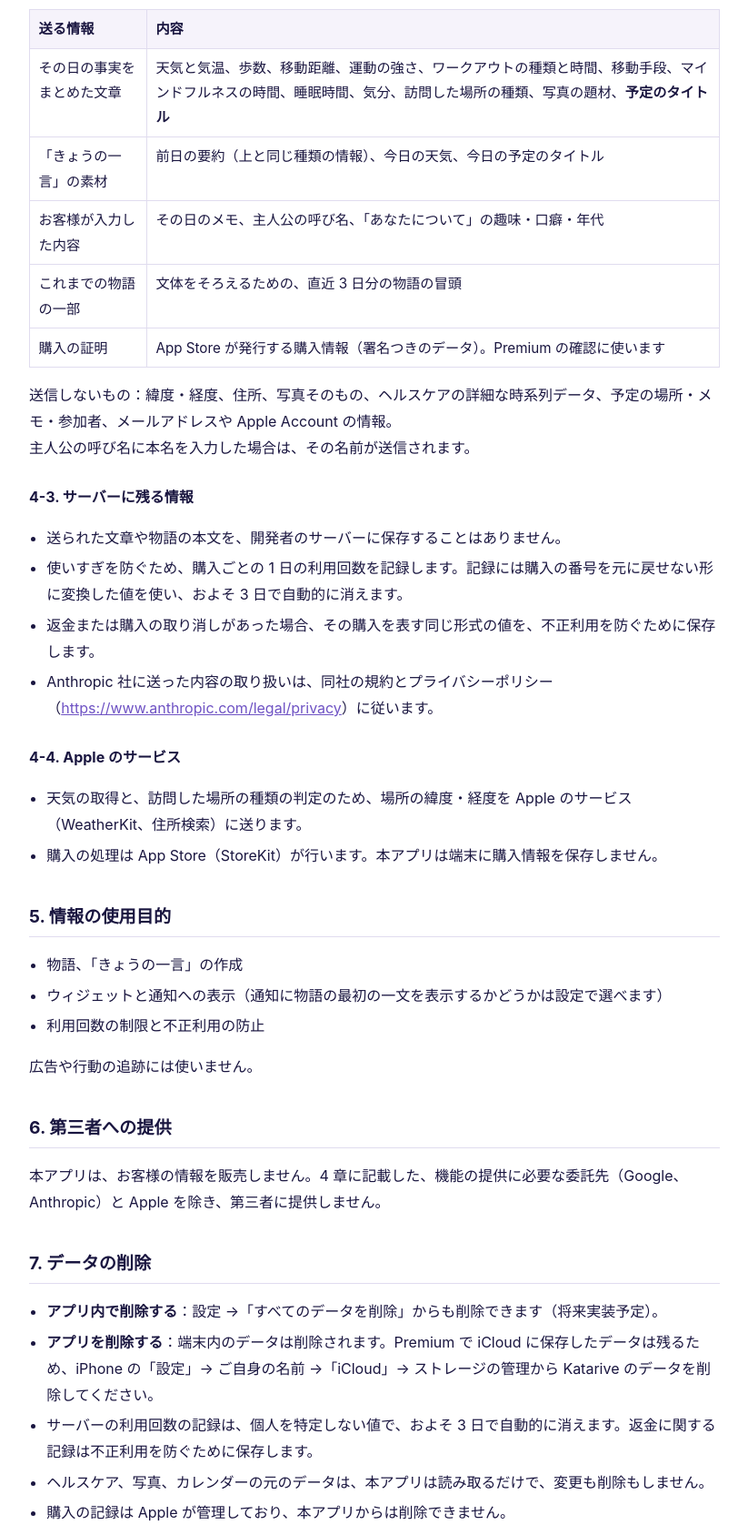
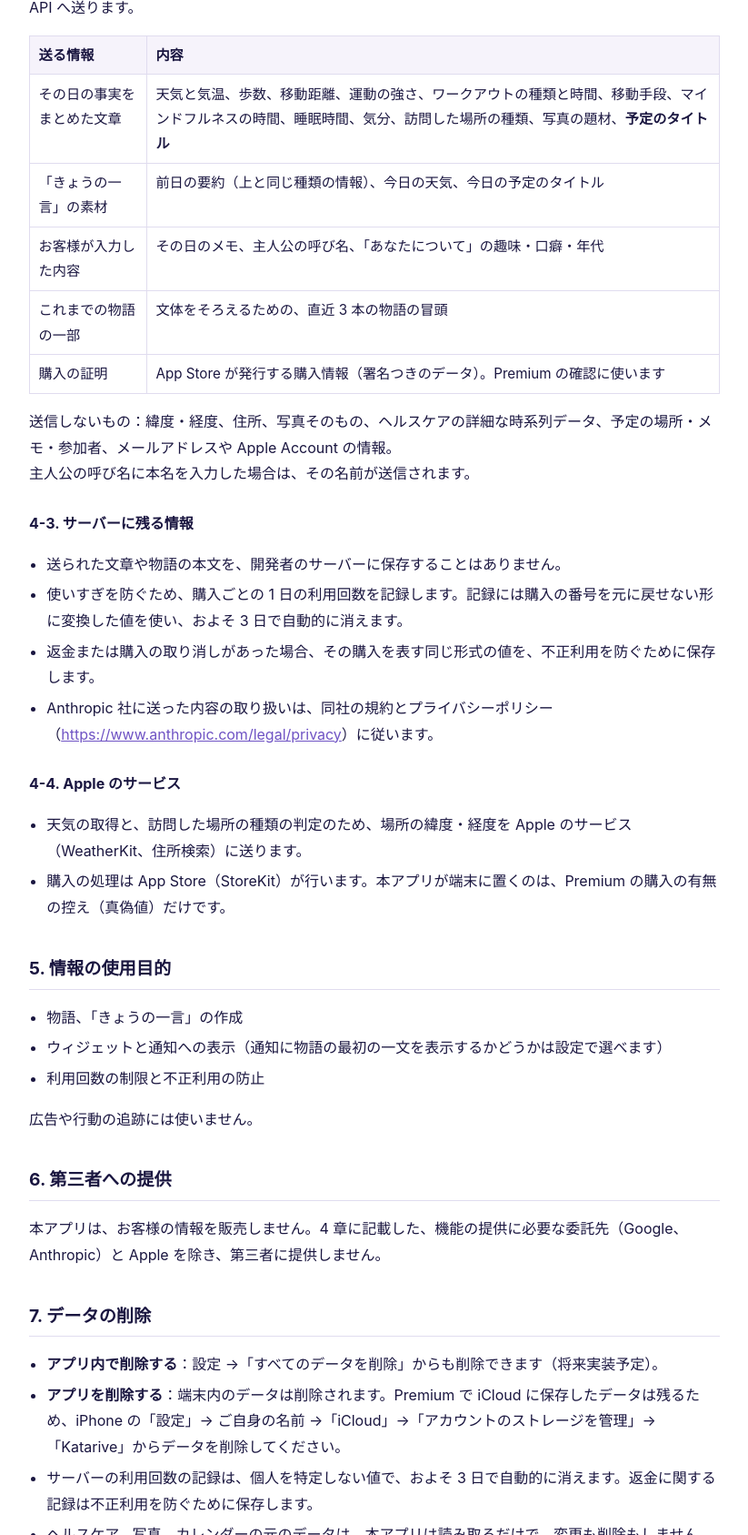
Before and after one commit to yosuke1114/katarive-legal, a plain HTML site: page privacy/index.html in a window 1280 px wide. Shown: the part 1953-3640 px from the top of the page at 91% size, without its empty margins (228-1051 px from the left). Drawn offline with Linux system fonts and the light colour scheme.

Commit message:
現在の版の事実を訂正：訪問の保存期間・直近の物語の本数・端末に置く購入情報・iCloud の消し方
- 訪問の緯度・経度は、新しい訪問を保存するときに 30 日より古いものを消す（しばらく訪問がないと 30 日を超えて残る）
- 送るのは直近 3 本の物語の冒頭（「3 日分」ではない）
- 端末には購入の有無の控え（真偽値）だけを置く（「購入情報を保存しない」を訂正）
- iCloud のデータの消し方を「アカウントのストレージを管理」からに

削除機能（「すべてのデータを削除」）には触れない。

Co-Authored-By: Claude Opus 5.5 <noreply@anthropic.com>
Claude-Session: https://claude.ai/code/session_014WGk9TnAUP7qaXCCMvCZ7k

```diff
--- a/privacy/index.html
+++ b/privacy/index.html
@@ -65,7 +65,7 @@
   <h2>3. 保存する場所</h2>
 
   <h3>3-1. 端末</h3>
-  <p>毎日の記録、物語、「きょうの一言」、入力した内容、設定は、端末内に保存します。訪問した場所の緯度・経度は端末内だけに置き、およそ 30 日で消します。ウィジェットに表示する物語の冒頭などは、端末内でアプリとウィジェットが共有します。</p>
+  <p>毎日の記録、物語、「きょうの一言」、入力した内容、設定は、端末内に保存します。訪問した場所の緯度・経度は端末内だけに置きます。新しい訪問を保存するときに 30 日より古いものを消すため、しばらく訪問がないと 30 日を超えて残ることがあります。ウィジェットに表示する物語の冒頭などは、端末内でアプリとウィジェットが共有します。</p>
 
   <h3>3-2. iCloud（Premium のみ）</h3>
   <p>Premium をご利用で、端末が iCloud にサインインしている場合、毎日の記録、物語、「きょうの一言」、メモ、「あなたについて」を、お客様ご自身の iCloud（プライベートデータベース）に保存し、同じ Apple Account の端末の間で同期します。</p>
@@ -91,7 +91,7 @@
       <tr><td>その日の事実をまとめた文章</td><td>天気と気温、歩数、移動距離、運動の強さ、ワークアウトの種類と時間、移動手段、マインドフルネスの時間、睡眠時間、気分、訪問した場所の種類、写真の題材、<strong>予定のタイトル</strong></td></tr>
       <tr><td>「きょうの一言」の素材</td><td>前日の要約（上と同じ種類の情報）、今日の天気、今日の予定のタイトル</td></tr>
       <tr><td>お客様が入力した内容</td><td>その日のメモ、主人公の呼び名、「あなたについて」の趣味・口癖・年代</td></tr>
-      <tr><td>これまでの物語の一部</td><td>文体をそろえるための、直近 3 日分の物語の冒頭</td></tr>
+      <tr><td>これまでの物語の一部</td><td>文体をそろえるための、直近 3 本の物語の冒頭</td></tr>
       <tr><td>購入の証明</td><td>App Store が発行する購入情報（署名つきのデータ）。Premium の確認に使います</td></tr>
     </tbody>
   </table>
@@ -108,7 +108,7 @@
   <h3>4-4. Apple のサービス</h3>
   <ul>
     <li>天気の取得と、訪問した場所の種類の判定のため、場所の緯度・経度を Apple のサービス（WeatherKit、住所検索）に送ります。</li>
-    <li>購入の処理は App Store（StoreKit）が行います。本アプリは端末に購入情報を保存しません。</li>
+    <li>購入の処理は App Store（StoreKit）が行います。本アプリが端末に置くのは、Premium の購入の有無の控え（真偽値）だけです。</li>
   </ul>
 
   <h2>5. 情報の使用目的</h2>
@@ -125,7 +125,7 @@
   <h2>7. データの削除</h2>
   <ul>
     <li><strong>アプリ内で削除する</strong>：設定 →「すべてのデータを削除」からも削除できます（将来実装予定）。</li>
-    <li><strong>アプリを削除する</strong>：端末内のデータは削除されます。Premium で iCloud に保存したデータは残るため、iPhone の「設定」→ ご自身の名前 →「iCloud」→ ストレージの管理から Katarive のデータを削除してください。</li>
+    <li><strong>アプリを削除する</strong>：端末内のデータは削除されます。Premium で iCloud に保存したデータは残るため、iPhone の「設定」→ ご自身の名前 →「iCloud」→「アカウントのストレージを管理」→「Katarive」からデータを削除してください。</li>
     <li>サーバーの利用回数の記録は、個人を特定しない値で、およそ 3 日で自動的に消えます。返金に関する記録は不正利用を防ぐために保存します。</li>
     <li>ヘルスケア、写真、カレンダーの元のデータは、本アプリは読み取るだけで、変更も削除もしません。</li>
     <li>購入の記録は Apple が管理しており、本アプリからは削除できません。</li>
```
